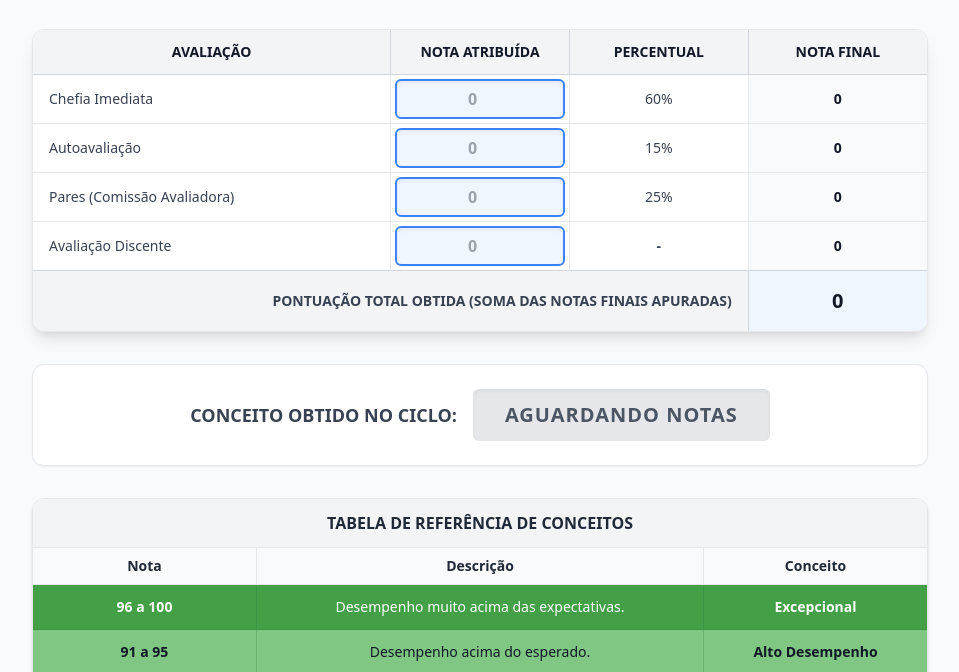
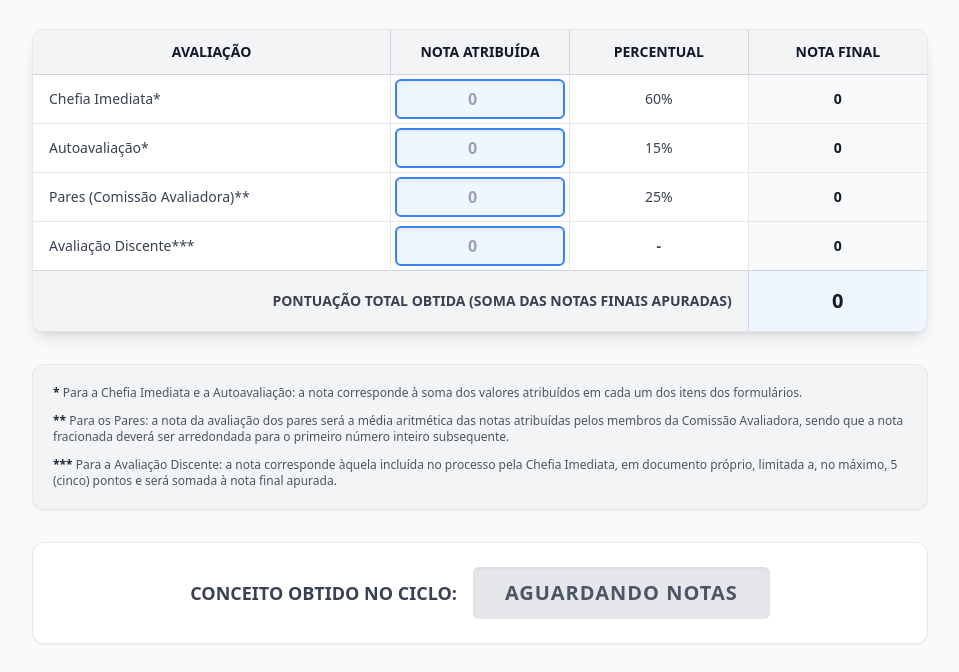
Before and after one commit to fabriciomadureira90/calculadora-epdocente, a plain HTML site: page index.html in a window 1280 px wide. Shown: the part 127-799 px from the top of the page, without its empty margins (160-1119 px from the left). Drawn offline with nearby package versions, Linux system fonts and the light colour scheme.

Commit message:
Update evaluation criteria footnotes in index.html
Added footnotes explaining scoring criteria for evaluations.

```diff
--- a/index.html
+++ b/index.html
@@ -34,7 +34,7 @@
                     <tbody>
                         <!-- Linha 1 -->
                         <tr class="border-b border-gray-200 hover:bg-gray-50">
-                            <td class="px-4 py-3 border-r border-gray-200 font-medium">Chefia Imediata</td>
+                            <td class="px-4 py-3 border-r border-gray-200 font-medium">Chefia Imediata*</td>
                             <td class="p-1 border-r border-gray-200">
                                 <input type="number" id="inp-chefia" min="0" max="95" placeholder="0" title="A nota deve ser de 0 a 95" class="w-full p-1.5 text-center font-bold text-base border-2 border-blue-500 bg-blue-50 text-blue-900 rounded-md shadow-inner focus:outline-none focus:ring-2 focus:ring-blue-300 focus:border-blue-600 focus:bg-white hover:bg-blue-100 transition-all">
                             </td>
@@ -44,7 +44,7 @@
 
                         <!-- Linha 2 -->
                         <tr class="border-b border-gray-200 hover:bg-gray-50">
-                            <td class="px-4 py-3 border-r border-gray-200 font-medium">Autoavaliação</td>
+                            <td class="px-4 py-3 border-r border-gray-200 font-medium">Autoavaliação*</td>
                             <td class="p-1 border-r border-gray-200">
                                 <input type="number" id="inp-auto" min="0" max="95" placeholder="0" title="A nota deve ser de 0 a 95" class="w-full p-1.5 text-center font-bold text-base border-2 border-blue-500 bg-blue-50 text-blue-900 rounded-md shadow-inner focus:outline-none focus:ring-2 focus:ring-blue-300 focus:border-blue-600 focus:bg-white hover:bg-blue-100 transition-all">
                             </td>
@@ -54,7 +54,7 @@
 
                         <!-- Linha 3 -->
                         <tr class="border-b border-gray-200 hover:bg-gray-50">
-                            <td class="px-4 py-3 border-r border-gray-200 font-medium">Pares (Comissão Avaliadora)</td>
+                            <td class="px-4 py-3 border-r border-gray-200 font-medium">Pares (Comissão Avaliadora)**</td>
                             <td class="p-1 border-r border-gray-200">
                                 <input type="number" id="inp-pares" min="0" max="95" placeholder="0" title="A nota deve ser de 0 a 95" class="w-full p-1.5 text-center font-bold text-base border-2 border-blue-500 bg-blue-50 text-blue-900 rounded-md shadow-inner focus:outline-none focus:ring-2 focus:ring-blue-300 focus:border-blue-600 focus:bg-white hover:bg-blue-100 transition-all">
                             </td>
@@ -64,7 +64,7 @@
 
                         <!-- Linha 4 -->
                         <tr class="border-b border-gray-300 hover:bg-gray-50">
-                            <td class="px-4 py-3 border-r border-gray-200 font-medium">Avaliação Discente</td>
+                            <td class="px-4 py-3 border-r border-gray-200 font-medium">Avaliação Discente***</td>
                             <td class="p-1 border-r border-gray-200">
                                 <input type="number" id="inp-discente" min="0" max="5" placeholder="0" title="A nota deve ser de 0 a 5" class="w-full p-1.5 text-center font-bold text-base border-2 border-blue-500 bg-blue-50 text-blue-900 rounded-md shadow-inner focus:outline-none focus:ring-2 focus:ring-blue-300 focus:border-blue-600 focus:bg-white hover:bg-blue-100 transition-all">
                             </td>
@@ -84,6 +84,13 @@
                     </tbody>
                 </table>
             </div>
+        </div>
+
+        <!-- Observações / Notas de Rodapé -->
+        <div class="bg-gray-100 p-5 rounded-xl border border-gray-200 text-xs text-gray-600 space-y-3 shadow-sm">
+            <p><strong class="text-gray-800">*</strong> Para a Chefia Imediata e a Autoavaliação: a nota corresponde à soma dos valores atribuídos em cada um dos itens dos formulários.</p>
+            <p><strong class="text-gray-800">**</strong> Para os Pares: a nota da avaliação dos pares será a média aritmética das notas atribuídas pelos membros da Comissão Avaliadora, sendo que a nota fracionada deverá ser arredondada para o primeiro número inteiro subsequente.</p>
+            <p><strong class="text-gray-800">***</strong> Para a Avaliação Discente: a nota corresponde àquela incluída no processo pela Chefia Imediata, em documento próprio, limitada a, no máximo, 5 (cinco) pontos e será somada à nota final apurada.</p>
         </div>
 
         <!-- Alerta de Conceito Obtido -->
@@ -138,6 +145,7 @@
                 </table>
             </div>
         </div>
+
     </div>
 
     <script>
```
